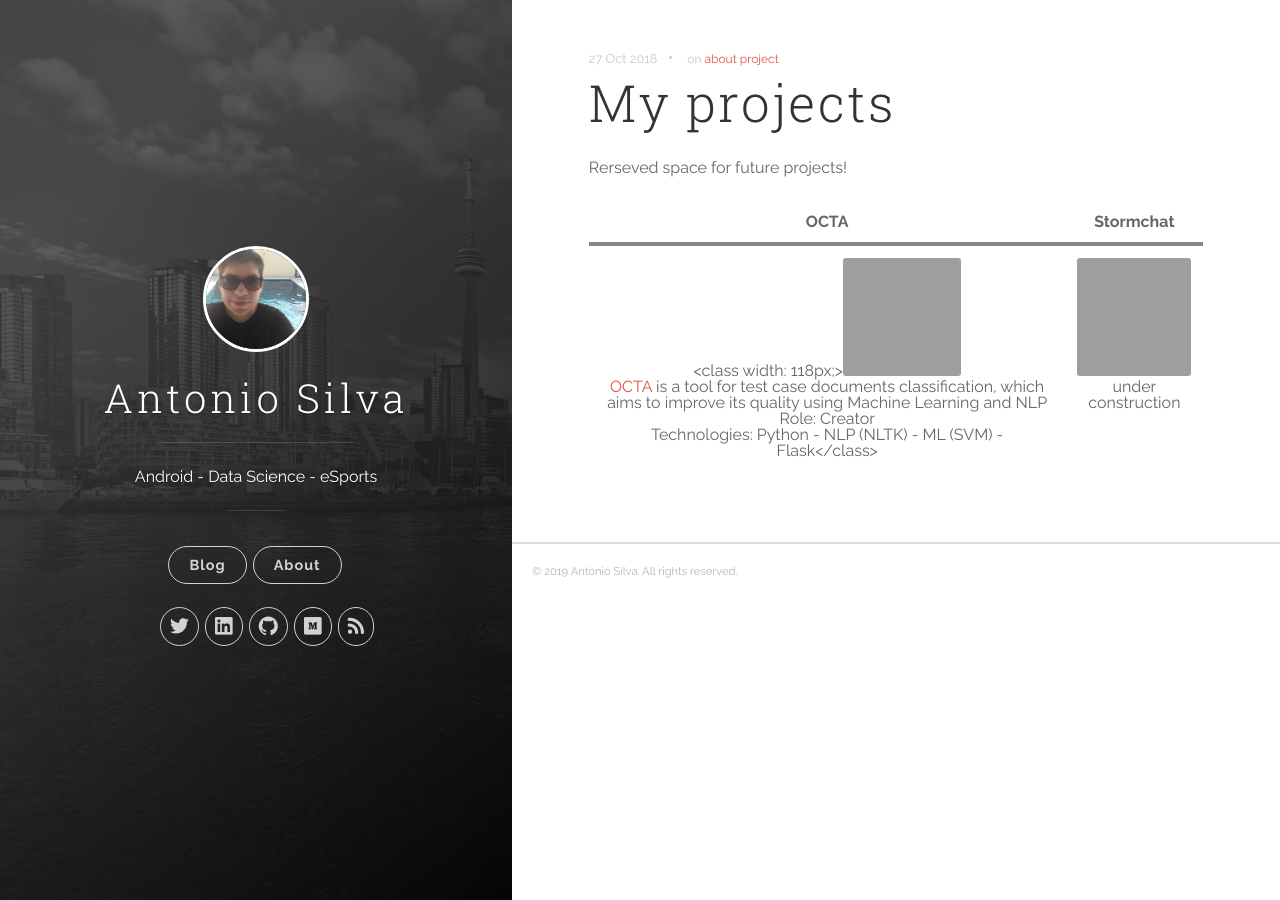
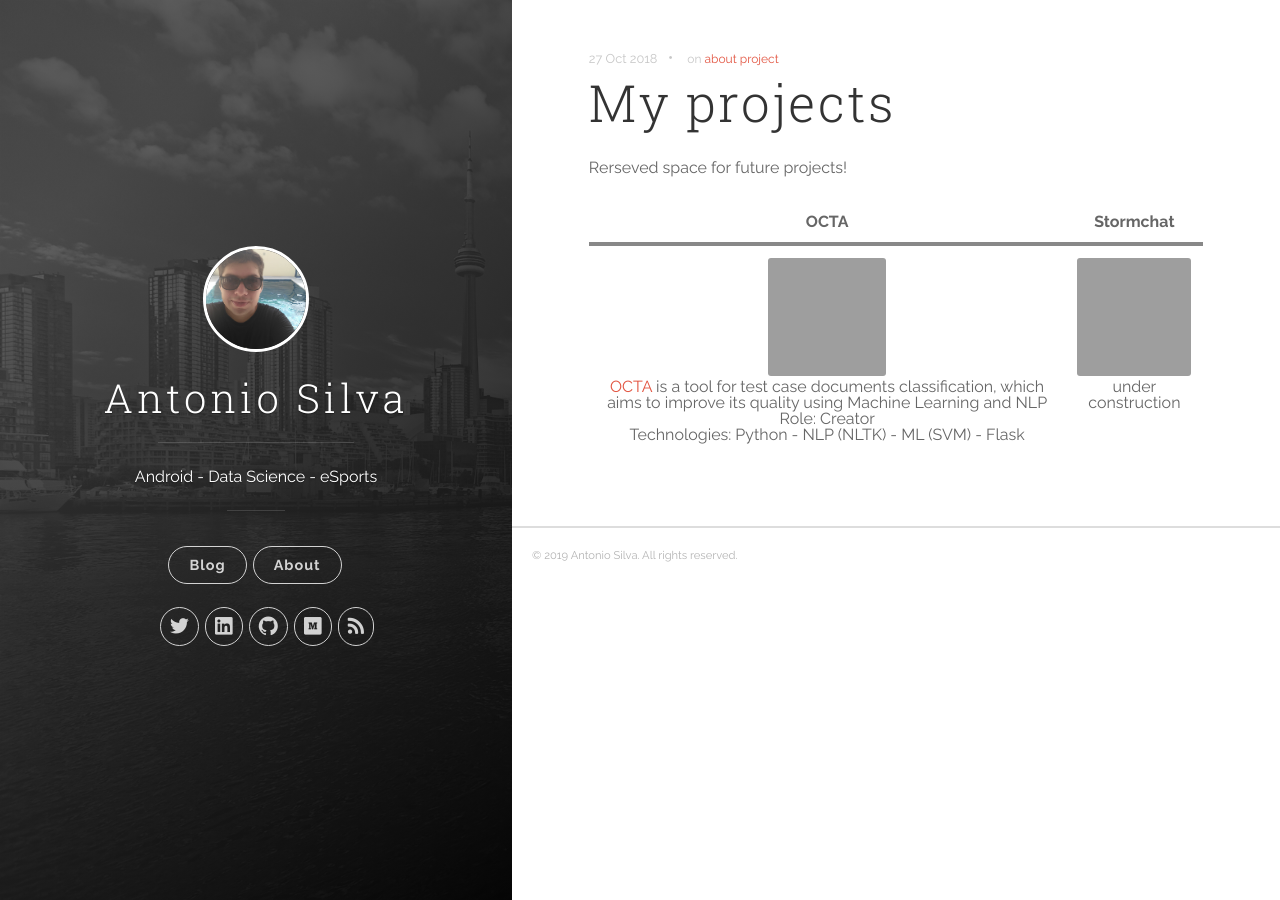
Before and after one commit to antoniosj/antoniosj.github.io, a Jekyll site: the page built from _posts/2018-10-27-my-projects.markdown, in a window 1280 px wide. Built offline with Jekyll 4.4.1, drawn with Linux system fonts in a browser that asks for light colours; grey boxes are pictures that could not be loaded.

Commit message:
Update 2018-10-27-my-projects.markdown

```diff
--- a/_posts/2018-10-27-my-projects.markdown
+++ b/_posts/2018-10-27-my-projects.markdown
@@ -9,4 +9,4 @@
 
 | OCTA  	| Stormchat   |
 |:---:	|:---:	|
-| <class width: 118px;><img src="https://github.com/antoniosj/blog-examples/blob/master/github-images/octa.png?raw=true" width="118px;" height="118px;" /><br /><sub><a href="https://www.antoniosj.com/2018/octa/">OCTA</a> is a tool for test case documents classification, which aims to improve its quality using Machine Learning and NLP </sub><br /> Role: Creator<br /> Technologies: Python - NLP (NLTK) - ML (SVM) - Flask</class> | <img src="https://github.com/antoniosj/blog-examples/blob/master/github-images/stormchat.png?raw=true" width="118px;" height="118px;"/><br /><sub> under construction </sub>  	|
+| <class width="118px;"><img src="https://github.com/antoniosj/blog-examples/blob/master/github-images/octa.png?raw=true" width="118px;" height="118px;" /><br /><sub><a href="https://www.antoniosj.com/2018/octa/">OCTA</a> is a tool for test case documents classification, which aims to improve its quality using Machine Learning and NLP </sub><br /> Role: Creator<br /> Technologies: Python - NLP (NLTK) - ML (SVM) - Flask</class> | <img src="https://github.com/antoniosj/blog-examples/blob/master/github-images/stormchat.png?raw=true" width="118px;" height="118px;"/><br /><sub> under construction </sub>  	|
```
